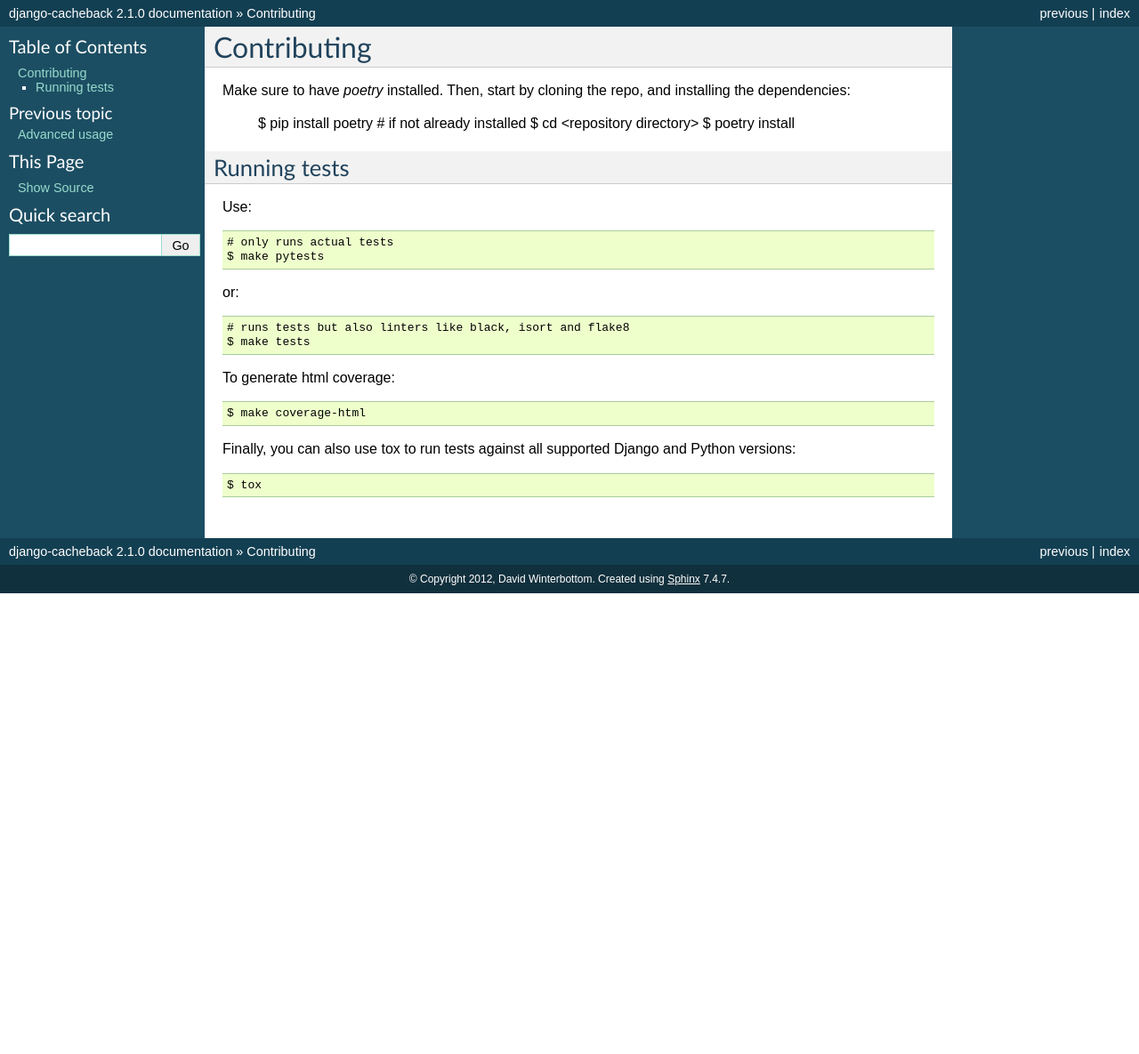
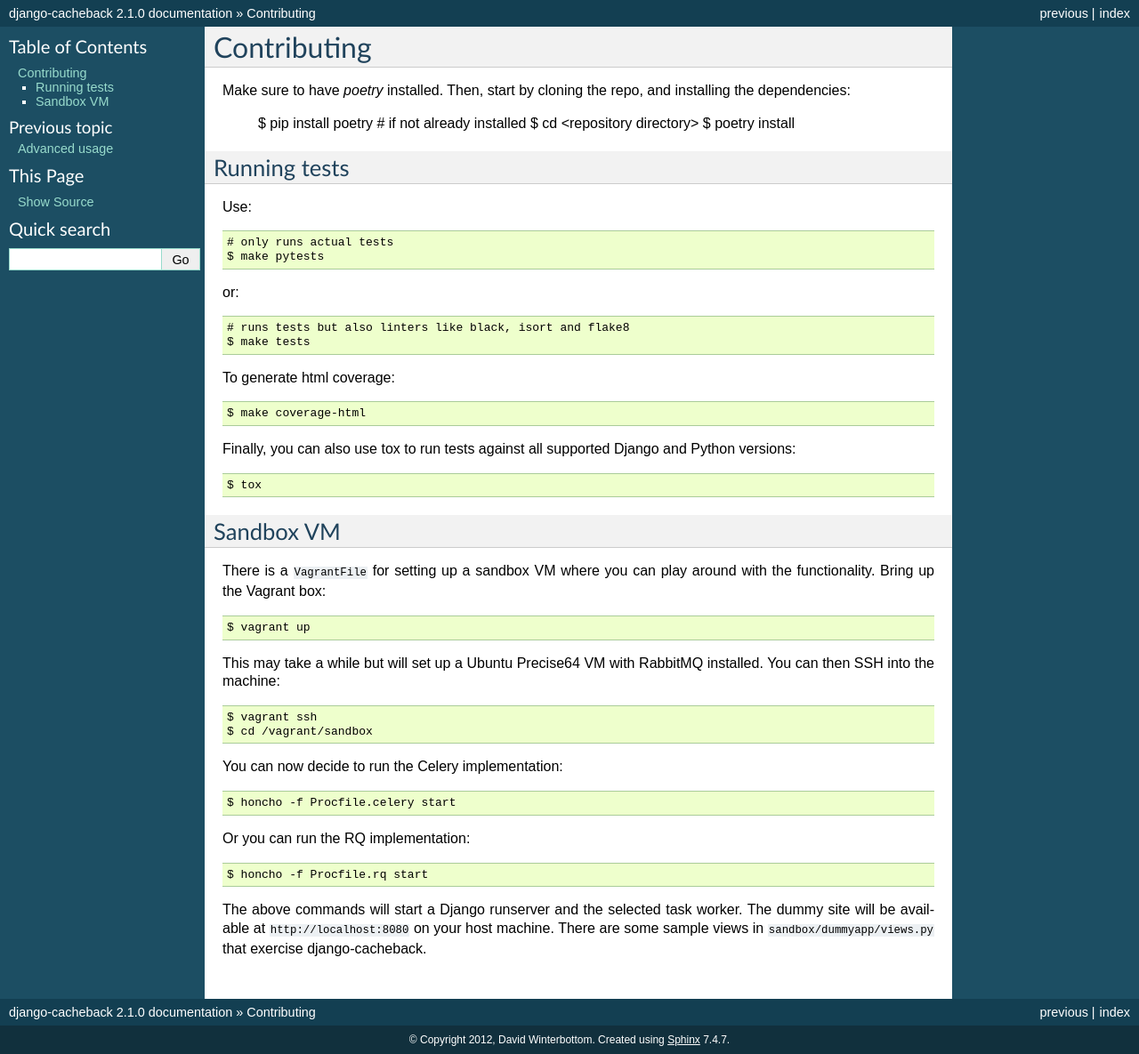
Before and after one commit to codeinthehole/django-cacheback, a Sphinx documentation site: the page built from docs/contributing.rst, in a window 1280 px wide. Shown: the whole page at 89% size. Built offline with Sphinx 7.4.7, drawn with Linux system fonts in a browser that asks for light colours; before the commit the page ends 900 px from its top, so only the background shows below that.

Commit message:
Fix sandbox.

```diff
--- a/docs/contributing.rst
+++ b/docs/contributing.rst
@@ -33,3 +33,31 @@
 all supported Django and Python versions::
 
     $ tox
+
+
+Sandbox VM
+==========
+
+There is a ``VagrantFile`` for setting up a sandbox VM where you can play around
+with the functionality.  Bring up the Vagrant box::
+
+    $ vagrant up
+
+This may take a while but will set up a Ubuntu Precise64 VM with RabbitMQ
+installed.  You can then SSH into the machine::
+
+    $ vagrant ssh
+    $ cd /vagrant/sandbox
+
+You can now decide to run the Celery implementation::
+
+    $ honcho -f Procfile.celery start
+
+Or you can run the RQ implementation::
+
+    $ honcho -f Procfile.rq start
+
+The above commands will start a Django runserver and the selected task worker.
+The dummy site will be available at ``http://localhost:8080`` on your host
+machine.  There are some sample views in ``sandbox/dummyapp/views.py`` that
+exercise django-cacheback.
--- a/sandbox/__init__.py
+++ b/sandbox/__init__.py
@@ -1 +1,3 @@
-from .celeryconfig import *
+from .celeryconfig import app as celery_app
+
+__all__ = ('celery_app',)
```
Also changed, not shown: 9 other files.
